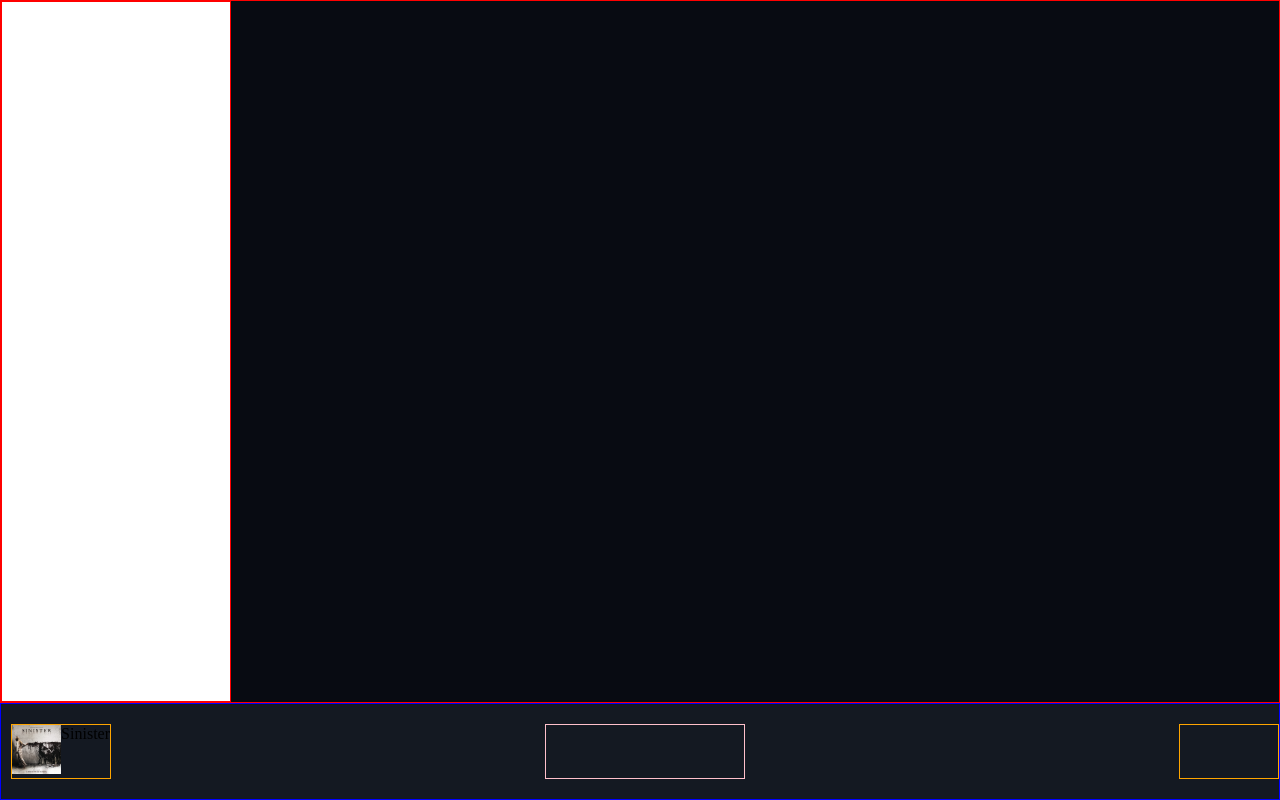
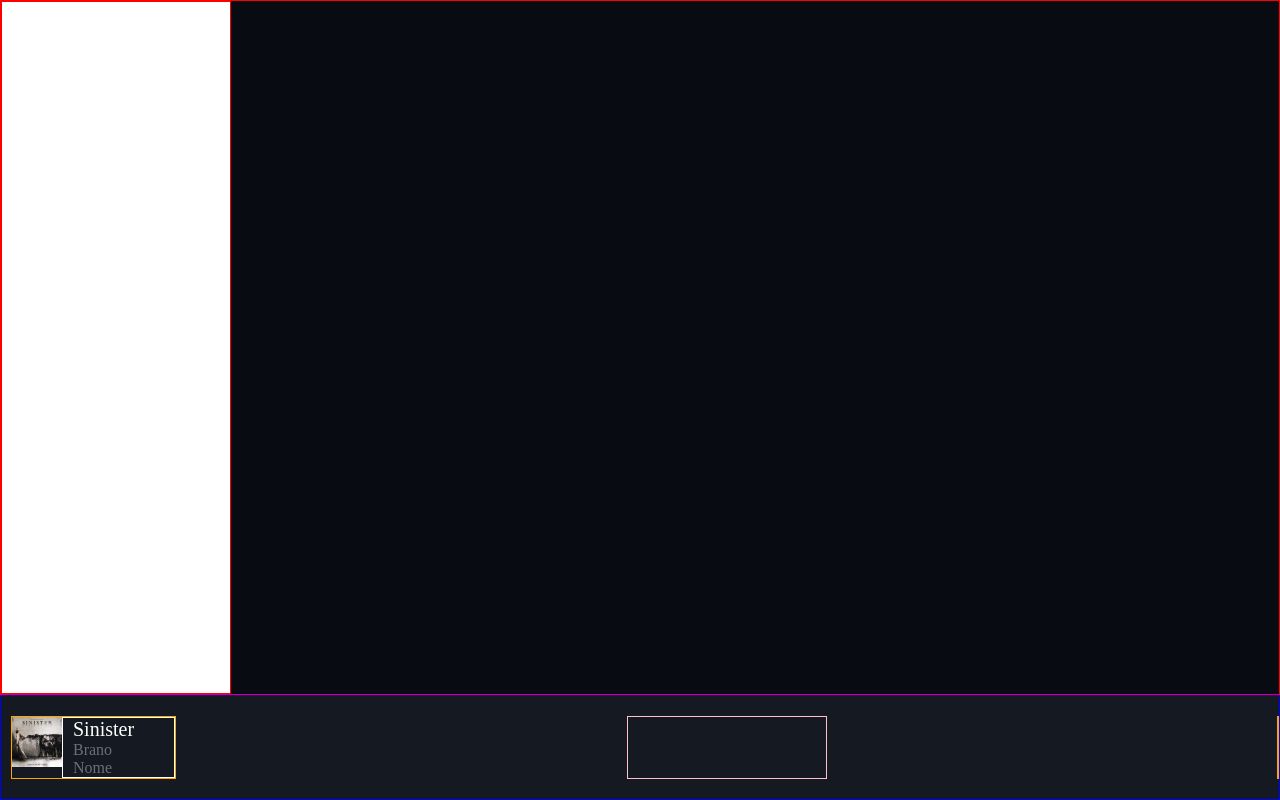
Before and after one commit to SabrinaGiancaspr/html-css-spotifyweb, a plain HTML site: page index.html in a window 1280 px wide. Drawn offline with Linux system fonts and the light colour scheme.

Commit message:
add name song details and heart icon

```diff
--- a/app.css/app.css
+++ b/app.css/app.css
@@ -74,7 +74,6 @@ menu {
 
   .container-song-small{
     border: 1px solid orange;
-    width: 100px;
     min-height: 50px;
     display: flex;
   }
@@ -82,6 +81,29 @@ menu {
   .img-album-song{
     width: 50px;
     max-width: 100px;
+  }
+
+  .song-details{
+    color: white;
+    min-height: 30px;
+    border: 1px solid white;
+    padding-left: 10px;
+    padding-right: 40px;
+  }
+
+  .list-song-name{
+    color: rgba(255, 255, 255, 0.375);
+  }
+
+  .song-title{
+    color: white;
+    font-size: 20px;
+    font-weight: 500;
+  }
+
+  .fa-heart{
+    font-size: 30px;
+    color: red;
   }
 
   .container-playline{
--- a/index.html
+++ b/index.html
@@ -31,8 +31,16 @@
             <figure class="img-album-song">
               <img src="./img/sinister.jpeg" alt="">
             </figure>
-            <p>Sinister</p>
-          </div>
+            <div class="song-details">
+              <p class="song-title">Sinister</p>
+              <ul class="list-song-name">
+                <li>Brano</li>
+                <li>Nome</li>
+              </ul>
+              <span><i class="fa-regular fa-heart"></i></span>
+            </div>
+
+          </div> <!--container-song-small-->
 
           <div class="container-playline"></div>
 
```
